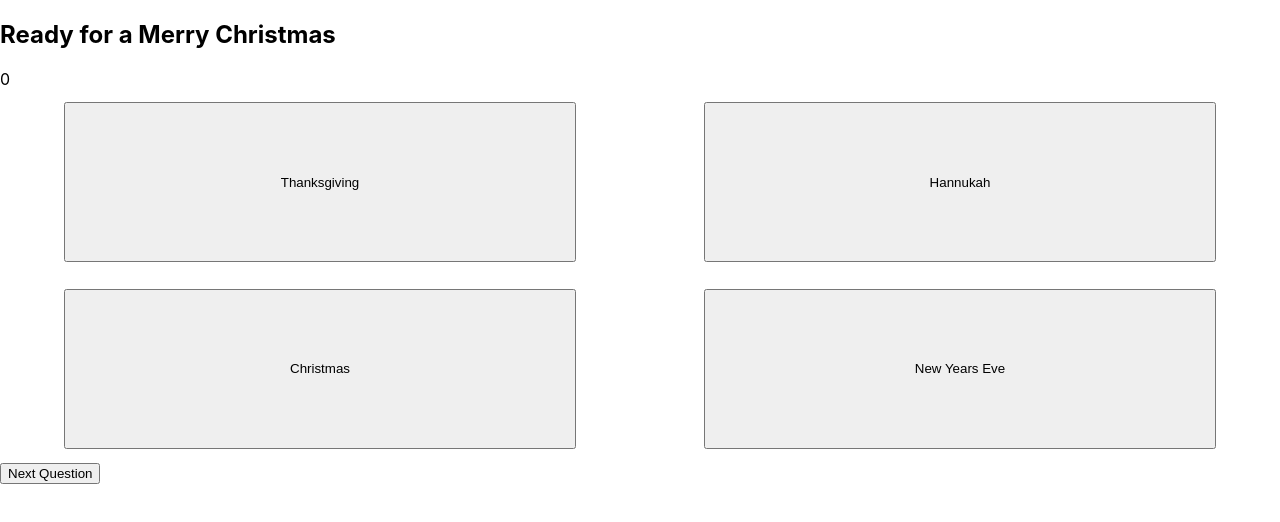
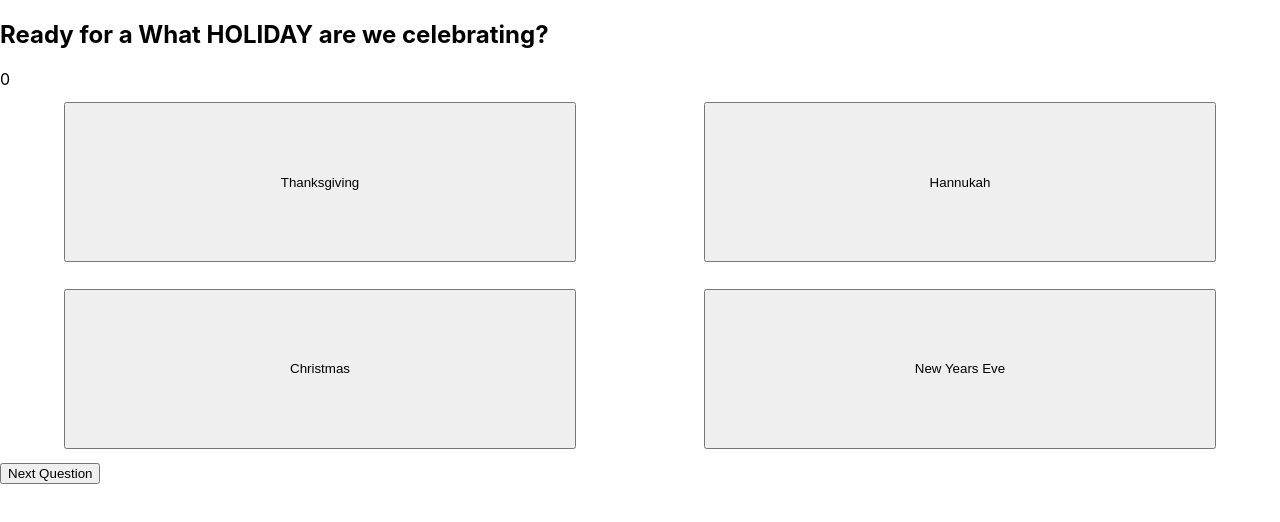
Before and after one commit to davidvdev/hackathon-snackathon, a React (Create React App) app: page /filters in a window 1280 px wide. Shown: the top 522 px of the page. Built offline with nearby package versions, Linux system fonts and the light colour scheme.

Commit message:
form completion goes to temp recipe page

```diff
--- a/src/App.js
+++ b/src/App.js
@@ -2,6 +2,7 @@ import React, { useState, useEffect } from 'react'
 import { BrowserRouter as Router, Routes, Route, Link } from 'react-router-dom'
 import './App.css';
 import Filters from './pages/Filters';
+import Results from './pages/Results';
 
 function App() {
 
@@ -24,7 +25,10 @@ function App() {
                 </Link>
             </div>
         }/>
-        <Route path="/filters/*" element={<Filters />} />
+        <Route path="/filters" element={<Filters />} />
+        {/* results page commented out until API call implemented */}
+        {/* <Route path="/recipes/*" element={<Results />}/> */}
+        <Route path="/recipes/*" element={<h1>Temp Recipie Page</h1>}/>
       </Routes>
     </Router>
   );
--- a/src/Pages/Filters.js
+++ b/src/Pages/Filters.js
@@ -1,4 +1,5 @@
 import { useState } from "react"
+import { Link } from "react-router-dom"
 import Filter from "../components/Filter"
 
 const Filters = (props) => {
@@ -19,6 +20,13 @@ const Filters = (props) => {
     }
 
     const keyValues= {
+        question: [
+            "What HOLIDAY are we celebrating?",
+            "What MEAL are we preparing?",
+            "What COURSE is the dish?",
+            "What PROTEIN does it need?",
+            "How much TIME do we have?"
+            ],
         holiday: ["Thanksgiving", "Hannukah", "Christmas", "New Years Eve"],
         meal: ["Breakfast", "Lunch", "Dinner", "Dessert"],
         course: ["Appetizer", "Soup or Salad", "Main Course", "Side Dish"],
@@ -46,7 +54,11 @@ const Filters = (props) => {
             case 0:
                 return  <button onClick={() => setProgress(progress + 1)}>Next Question</button>
             case 4:
-                return <button >Get Recipe</button>
+                return (
+                    <Link to="/recipes">
+                        <button >Get Recipe</button>
+                    </Link>
+                )
             default:
                 return(
                     <>
@@ -59,7 +71,7 @@ const Filters = (props) => {
 
     return(
         <div className="Filters">
-            <h2>Ready for a {props.holiday || "Merry Christmas"}</h2>
+            <h2>Ready for a {keyValues.question[progress]}</h2>
             <div className="progressBar">{progress}</div>
                 { dynamicFilter() }
             <div className="changeQuestion">
--- a/src/Pages/Results.js
+++ b/src/Pages/Results.js
@@ -4,7 +4,7 @@ import React from 'react'
 const Results = (props) => {
     return (
     <div>
-        <Navbar/>
+        {/* <Navbar/>  */}
         <img src={props.results.img} />
         <h1>{props.results.name}</h1>
         //filter choices
```
